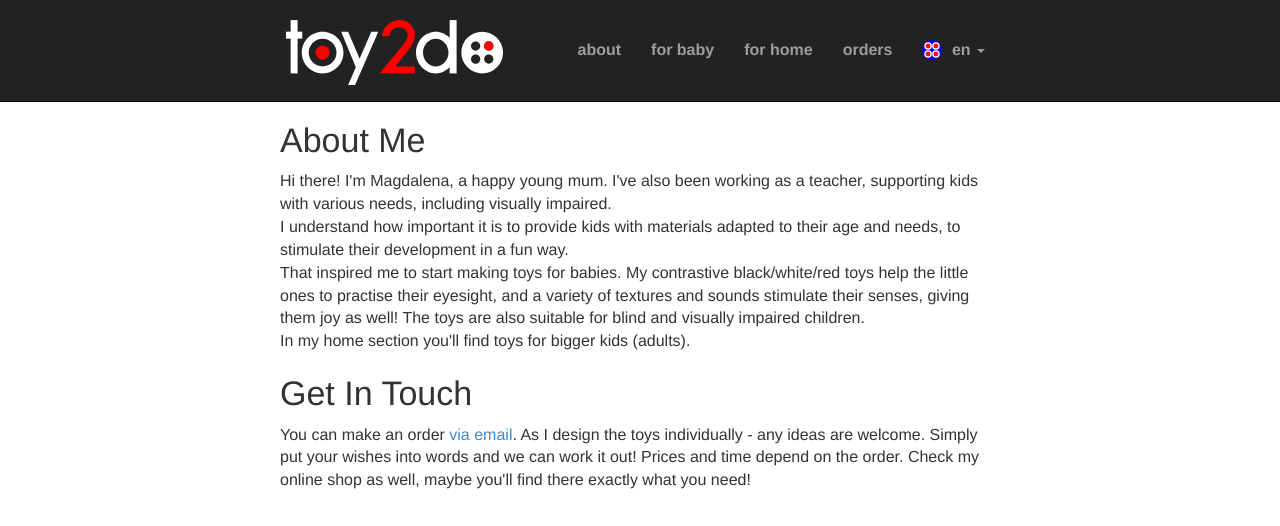
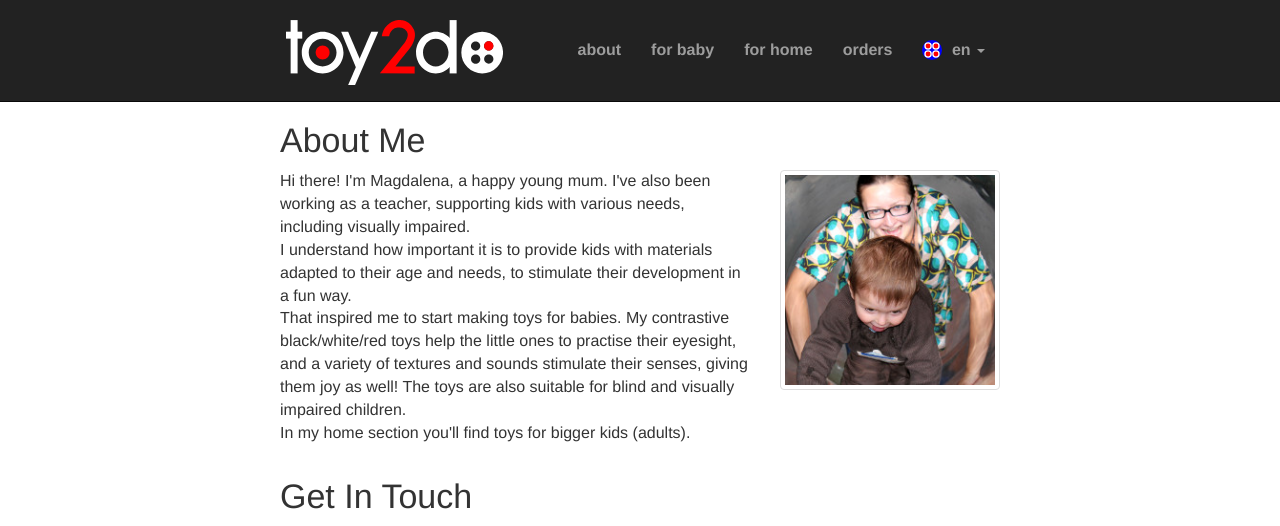
Before and after one commit to qoobaa/toy2do.com, a Jekyll site: the page built from index.html, in a window 1280 px wide and 1085 px high. Shown: the top 526 px of the window. Built offline with Jekyll 4.4.1, drawn with Linux system fonts in a browser that asks for light colours; grey boxes are pictures that could not be loaded.

Commit message:
added me.jpg

```diff
--- a/index.html
+++ b/index.html
@@ -5,6 +5,8 @@ layout: default
 <div class="container">
   <h2 id="about">About Me</h2>
 
+  <div class="row">
+    <div class="col-md-8">
       <p>
         Hi there! I'm Magdalena, a happy young mum. I've also been working
         as a teacher, supporting kids with various needs, including
@@ -22,6 +24,11 @@ layout: default
 
         In my home section you'll find toys for bigger kids (adults).
       </p>
+    </div>
+    <div class="col-md-4">
+      <img src="/img/me.jpg" class="img-thumbnail">
+    </div>
+  </div>
 
   <h2 id="orders">Get In Touch</h2>
 
```
Also changed, not shown: img/me.jpg (added). Lines whose indentation alone changed are shown as unchanged.
